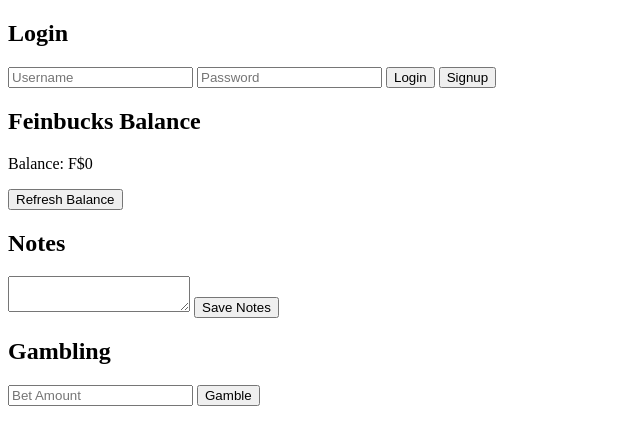
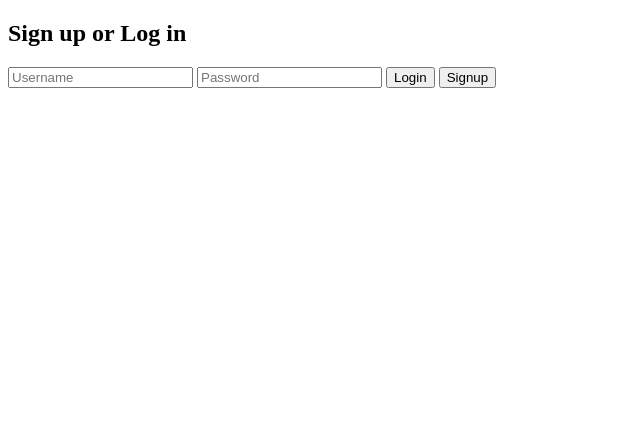
Before and after one commit to ajibeji01/app-test, a Flask app: page / in a window 1280 px wide. Shown: the top 445 px of the page, without its empty margins (0-640 px from the left). Run offline with Flask 3, Linux system fonts and the light colour scheme.

Commit message:
Update index.html

```diff
--- a/templates/index.html
+++ b/templates/index.html
@@ -3,115 +3,93 @@
 <head>
     <meta charset="UTF-8">
     <meta name="viewport" content="width=device-width, initial-scale=1.0">
-    <title>Feinbucks System</title>
+    <title>Feinbucks</title>
 </head>
 <body>
-    <h2>Login</h2>
+    <div id="login_block" style="display:block;">
+        <h2>Sign up or Log in</h2>
         <input type="text" id="username" placeholder="Username">
         <input type="password" id="password" placeholder="Password">
         <button onclick="login()">Login</button>
         <button onclick="signup()">Signup</button>
+        <p id="loginResult" style="color:rgb(200,0,0);"></p>
+    </div>
 
-    <h2>Feinbucks Balance</h2>
-    <p id="balance">Balance: F$0</p>
-    <button onclick="getBalance()">Refresh Balance</button>
+    <div id="balance_block" style="display:none;">
+        <h1 id="welcome">Welcome back to Feinbucks</h1>
+        <h2 id="balance">F$Loading...</h2>
+    </div>
 
-    <h2>Notes</h2>
-    <textarea id="notes"></textarea>
-    <button onclick="saveNotes()">Save Notes</button>
+    <div id="action_block" style="display:none;">
+        <p>Choose an action</p>
+        <button onclick="gambleUI()">Gamble</button>
+        <button onclick="codesUI()">Claim Codes</button>
+        <button onclick="transferUI()">Transfer Feinbucks</button>
+        <!-- <button onclick="limitedsUI()">Limiteds</button> -->
+        <button>Coming soon..</button>
+    </div>
 
+    <div id="gamble_block" style="display:none;">
         <h2>Gambling</h2>
         <input type="number" id="bet" placeholder="Bet Amount">
         <button onclick="gamble()">Gamble</button>
         <p id="gambleResult"></p>
+    </div>
 
-    <script>
-        let loggedInUser = "";
+    <div id="codes_block" style="display:none;">
+        <h2>Fein Codes</h2>
+        <input type="text" id="code" placeholder="Input Code">
+        <button onclick="claimCode()">Claim</button>
+        <p id="codeResult"></p>
+    </div>
 
-        function login() {
-            let username = document.getElementById("username").value;
-            let password = document.getElementById("password").value;
+    <div id="transfer_block" style="display:none;">
+        <h2>Transfer Feinbucks</h2>
+        <input type="text" id="recipient" placeholder="Recipient">
+        <input type="number" id="transferAmount" placeholder="Amount">
+        <button onclick="transfer()">Transfer</button>
+        <p id="transferResult"></p>
+    </div>
 
-            fetch("/login", {
-                method: "POST",
-                headers: { "Content-Type": "application/json" },
-                body: JSON.stringify({ username, password })
-            })
-            .then(res => res.json())
-            .then(data => {
-                if (data.error) {
-                    alert(data.error);
-                } else {
-                    loggedInUser = username;
-                    document.getElementById("balance").innerText = "Balance: F$" + data.Feinbucks;
-                    document.getElementById("notes").value = data.Notes;
-                    alert("Login successful!");
-                }
-            });
-        }
+    <div id="marketplace" style="display:none;">
+    <h2>Marketplace</h2>
 
-        function signup() {
-            let username = document.getElementById("username").value;
-            let password = document.getElementById("password").value;
+    <h3>Your Owned Limiteds</h3>
+    <table border="1">
+        <thead>
+            <tr>
+                <th>Limited Name</th>
+                <th>Copy</th>
+                <th>Selling For</th>
+                <th>List for Sale</th>
+            </tr>
+        </thead>
+        <tbody id="owned-limiteds">
+            <!-- Owned limiteds will be loaded here -->
+        </tbody>
+    </table>
 
-            fetch("/signup", {
-                method: "POST",
-                headers: { "Content-Type": "application/json" },
-                body: JSON.stringify({ username, password })
-            })
-            .then(res => res.json())
-            .then(data => alert(data.message));
-        }
+    <h3>Limiteds on Sale</h3>
+    <table border="1">
+        <thead>
+            <tr>
+                <th>Limited Name</th>
+                <th>Seller</th>
+                <th>Price</th>
+                <th>Buy</th>
+            </tr>
+        </thead>
+        <tbody id="marketplace-list">
+            <!-- Limiteds on sale will be loaded here -->
+        </tbody>
+    </table>
+    </div>
 
-        function getBalance() {
-            if (!loggedInUser) {
-                alert("Please log in first!");
-                return;
-            }
+    <div id="logout_block" style="display:none;">
+        <button onclick="logout()">Log out</button>
+    </div>
 
-            fetch(`/balance/${loggedInUser}`)
-            .then(res => res.json())
-            .then(data => document.getElementById("balance").innerText = "Balance: F$" + data.Feinbucks);
-        }
+<script src="{{ url_for('static', filename='script.js') }}"></script>
 
-        function saveNotes() {
-            if (!loggedInUser) {
-                alert("Please log in first!");
-                return;
-            }
-
-            let notes = document.getElementById("notes").value;
-            fetch(`/notes/${loggedInUser}`, {
-                method: "POST",
-                headers: { "Content-Type": "application/json" },
-                body: JSON.stringify({ notes })
-            })
-            .then(res => res.json())
-            .then(data => alert(data.message));
-        }
-
-        function gamble() {
-            if (!loggedInUser) {
-                alert("Please log in first!");
-                return;
-            }
-
-            let bet = document.getElementById("bet").value;
-            fetch(`/gamble/${loggedInUser}`, {
-                method: "POST",
-                headers: { "Content-Type": "application/json" },
-                body: JSON.stringify({ bet })
-            })
-            .then(res => res.json())
-            .then(data => {
-                if (data.error) {
-                    alert(data.error);
-                } else {
-                    document.getElementById("gambleResult").innerText = "You won: F$" + data.winnings;
-                    getBalance();
-                }
-            });
-        }
-    </script>
 </body>
 </html>
```
Lines whose indentation alone changed are shown as unchanged.
